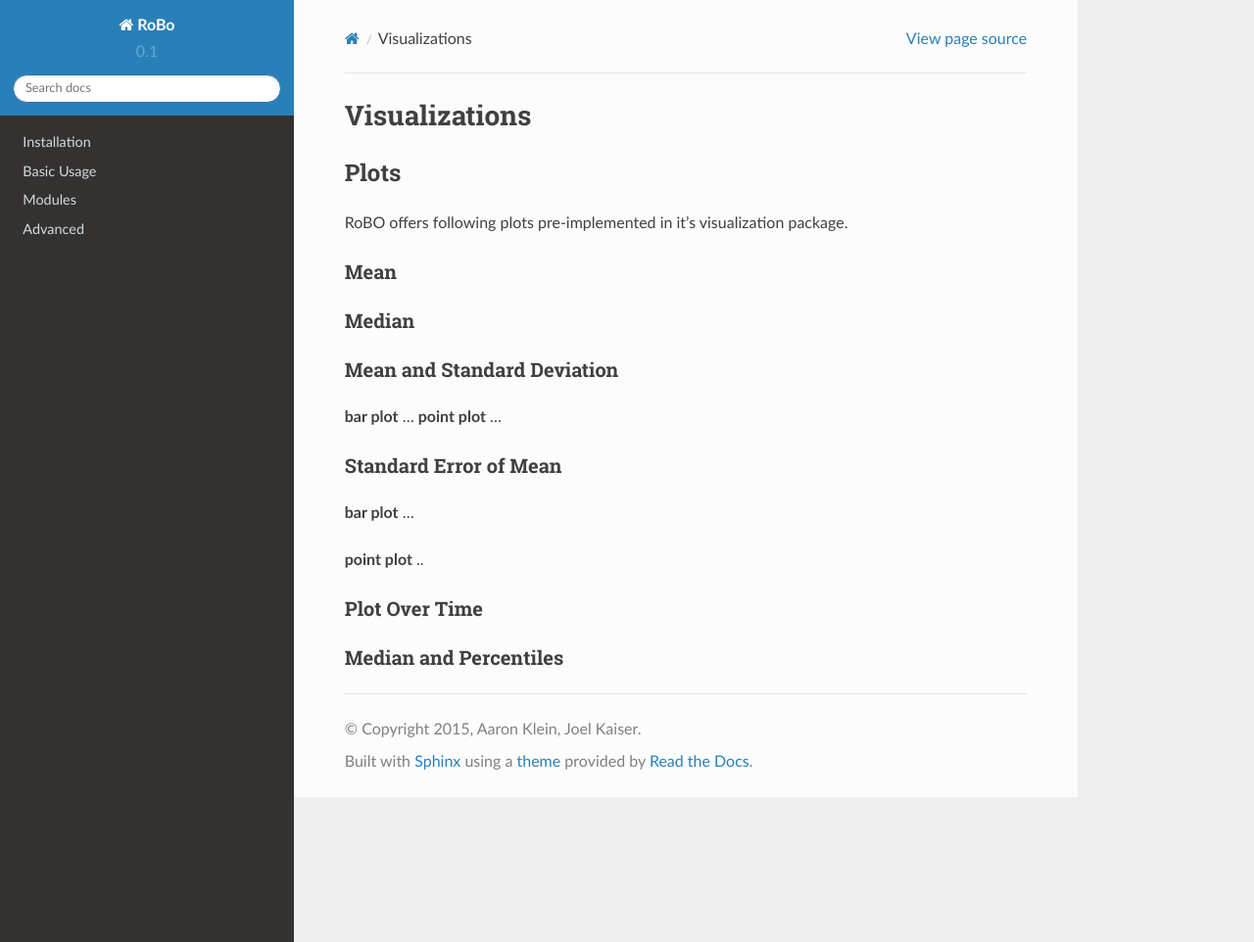
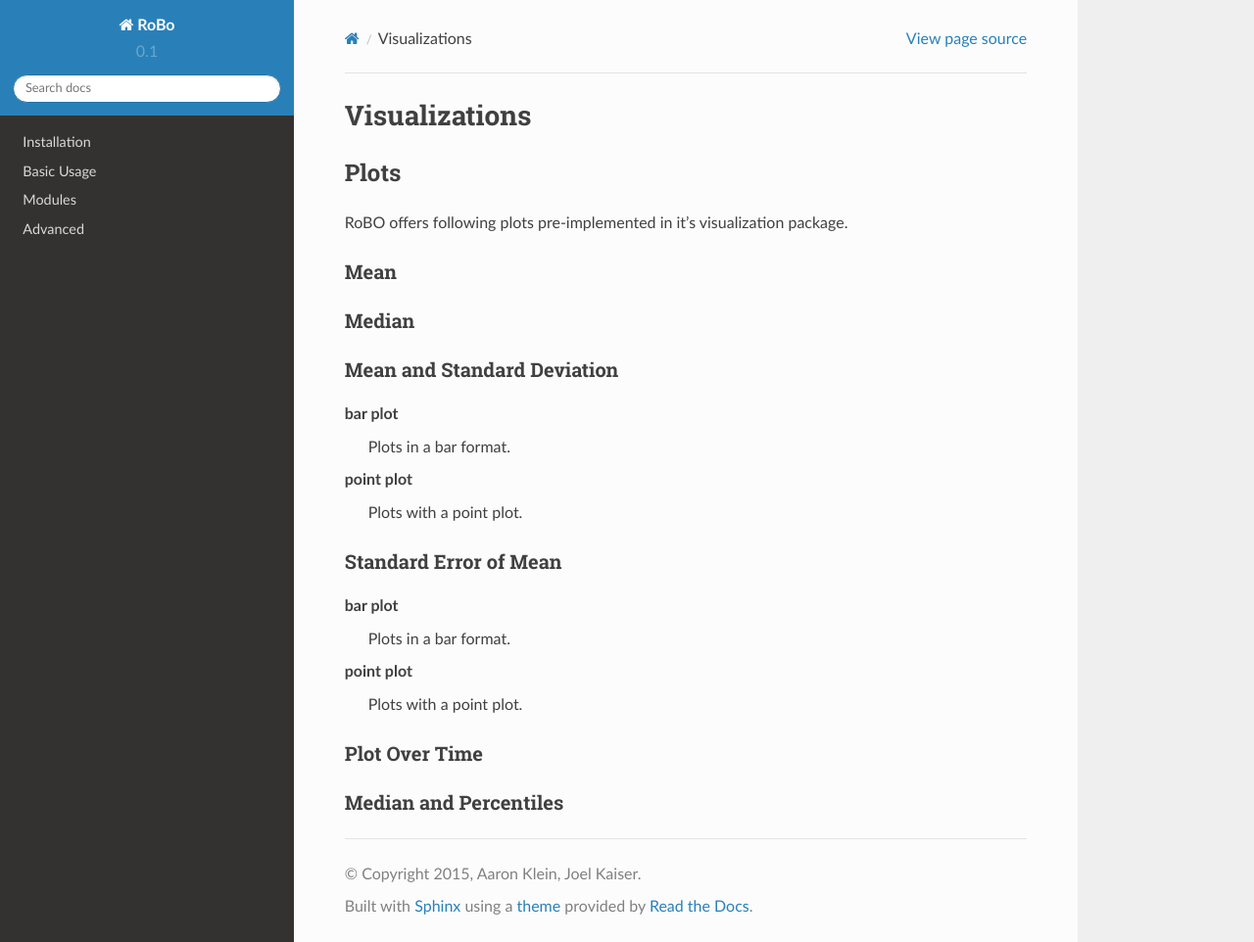
Before and after one commit to automl/RoBO, a Sphinx documentation site: the page built from docs/visualizations.rst, in a window 1280 px wide and 962 px high. Shown: the whole window at 98% size. Built offline with Sphinx 7.4.7 and the Read the Docs theme 2.0.0, drawn with Linux system fonts in a browser that asks for light colours; formulas are drawn with MathJax 3; pages that are not in the unit, such as notebooks, are missing from menus.

Commit message:
Update visualizations.rst

```diff
--- a/docs/visualizations.rst
+++ b/docs/visualizations.rst
@@ -18,18 +18,20 @@ Median
 Mean and Standard Deviation
 ^^^^^^^^^^^^^^^^^^^^^^^^^^^
 **bar plot**
-...
+    Plots in a bar format.
+
 **point plot**
-...
+    Plots with a point plot.
 
 
 Standard Error of Mean
 ^^^^^^^^^^^^^^^^^^^^^^
 **bar plot**
-...
+    Plots in a bar format.
+
 
 **point plot**
-..
+    Plots with a point plot.
 
 Plot Over Time
 ^^^^^^^^^^^^^^
```
